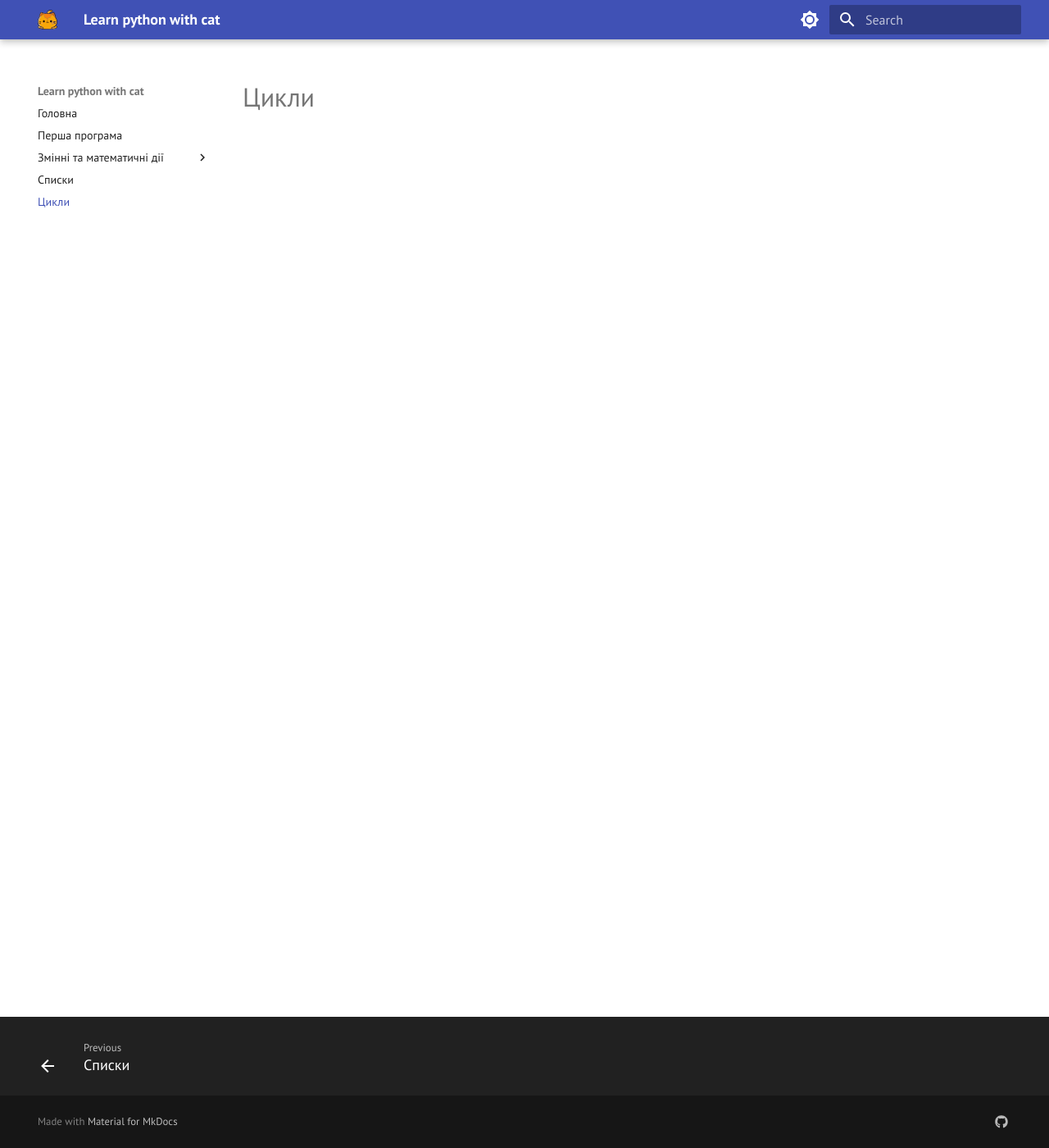
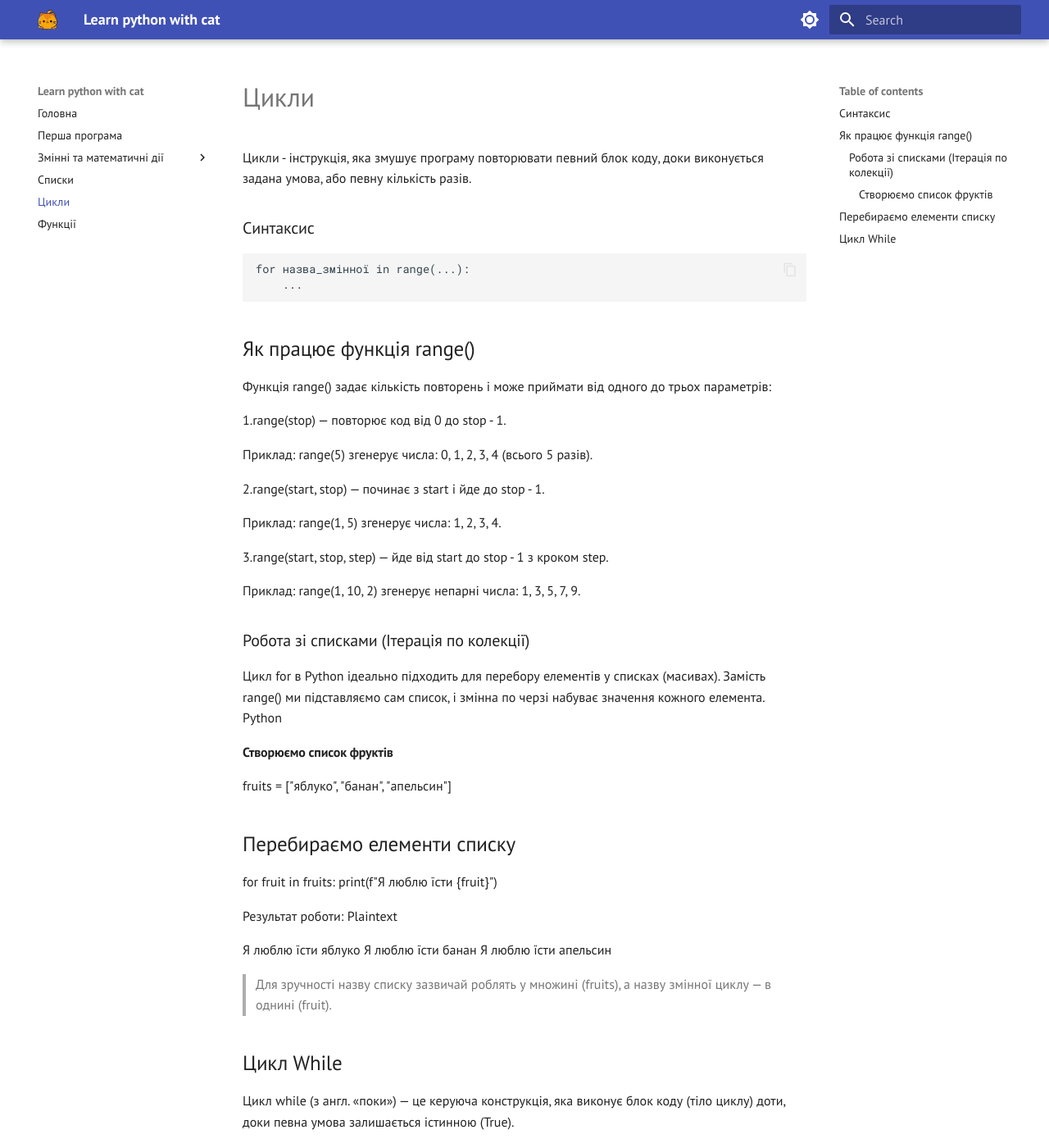
Before and after one commit to mickche/learn_python, an MkDocs documentation site: the page built from docs/for.md, in a window 1280 px wide and 1400 px high. Shown: the whole window at 82% size. Built offline with MkDocs 1.6.1 and Material for MkDocs 9.7.7, drawn with Linux system fonts in a browser that asks for light colours; comment, search, counter and statistics services are not loaded; some of the changed text lies outside the part shown.

Commit message:
start func

````diff
--- a/docs/for.md
+++ b/docs/for.md
@@ -1 +1,124 @@
 # Цикли
+
+ Цикли - інструкція, яка змушує програму повторювати певний блок коду, доки виконується задана умова, або певну кількість разів.
+
+
+### Синтаксис
+
+```
+for назва_змінної in range(...):
+    ...
+```
+
+## Як працює функція range()
+
+Функція range() задає кількість повторень і може приймати від одного до трьох параметрів:
+
+
+1.range(stop) — повторює код від 0 до stop - 1.
+
+
+Приклад: range(5) згенерує числа: 0, 1, 2, 3, 4 (всього 5 разів).
+
+
+2.range(start, stop) — починає з start і йде до stop - 1.
+
+
+Приклад: range(1, 5) згенерує числа: 1, 2, 3, 4.
+
+
+3.range(start, stop, step) — йде від start до stop - 1 з кроком step.
+
+
+Приклад: range(1, 10, 2) згенерує непарні числа: 1, 3, 5, 7, 9.
+
+
+### Робота зі списками (Ітерація по колекції)
+
+Цикл for в Python ідеально підходить для перебору елементів у списках (масивах). Замість range() ми підставляємо сам список, і змінна по черзі набуває значення кожного елемента.
+Python
+
+#### Створюємо список фруктів
+fruits = ["яблуко", "банан", "апельсин"]
+
+## Перебираємо елементи списку
+for fruit in fruits:
+    print(f"Я люблю їсти {fruit}")
+
+Результат роботи:
+Plaintext
+
+Я люблю їсти яблуко
+Я люблю їсти банан
+Я люблю їсти апельсин
+
+> Для зручності назву списку зазвичай роблять у множині (fruits), а назву змінної циклу — в однині (fruit).
+
+
+
+## Цикл While
+
+Цикл while (з англ. «поки») — це керуюча конструкція, яка виконує блок коду (тіло циклу) доти, доки певна умова залишається істинною (True).
+
+1. Синтаксис (на прикладі Python)
+Python
+
+while умова:
+# тіло циклу (код, який виконується)
+# зміна змінної (крок циклу)
+
+2. Як це працює (Алгоритм)
+
+Програма перевіряє умову.
+
+Якщо умова істинна (True), виконується код усередині циклу.
+
+Після виконання тіла циклу програма повертається до перевірки умови.
+
+Якщо умова хибна (False), цикл завершується, і програма виконується далі.
+
+3. Базовий приклад
+
+Виведемо числа від 1 до 5:
+
+``` python
+
+counter = 1
+
+while counter <= 5:  # 2. Умова
+print(counter)
+counter += 1  # 3. Крок збільшуємо, бо цикл буде нескінченним!
+```
+
+4. Важливі оператори для керування циклом
+
+break — достроково перериває цикл і виходить із нього.
+
+continue — пропускає решту коду в поточній ітерації та переходить до наступної перевірки умови.
+
+Приклад із break:
+
+``` python
+
+while True:
+answer = input("Введіть 'вихід' для завершення: ")
+if answer == 'вихід':
+break
+```
+5. Головна небезпека при роботі з while
+
+!!! tip
+    Нескінченний цикл: Якщо умова завжди залишається True (наприклад, ви забули змінити змінну лічильника всередині циклу), програма «зависне».
+
+Приклад помилки:
+
+``` python
+i = 1
+while i <= 5:
+print(i)  # Змінна i не змінюється, цикл працюватиме вічно.
+```
+6. Коли використовувати while, а коли for?
+
+Цикл for використовують, коли кількість повторень відома заздалегідь (наприклад, пройти по елементах списку або повторити рівно 10 разів).
+
+Цикл while використовують, коли кількість повторень невідома і залежить від певних умов (наприклад, чекати, поки користувач введе правильний пароль, або поки не закінчиться файл).
--- a/mkdocs.yml
+++ b/mkdocs.yml
@@ -50,8 +50,10 @@ nav:
 
   - Цикли: for.md
 
+  - Функції: def.md
+
 markdown_extensions:
-  - pymdownx.highlight:
+  - py3ownx.highlight:
       anchor_linenums: true
       line_spans: __span
       pygments_lang_class: true
````
